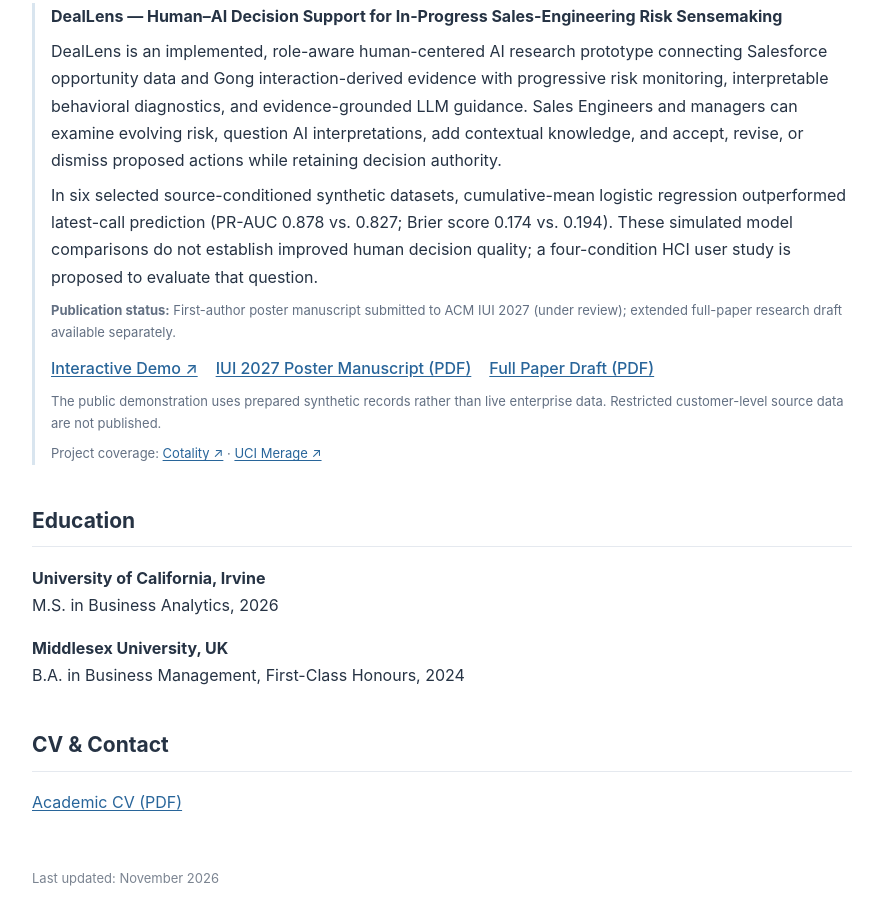
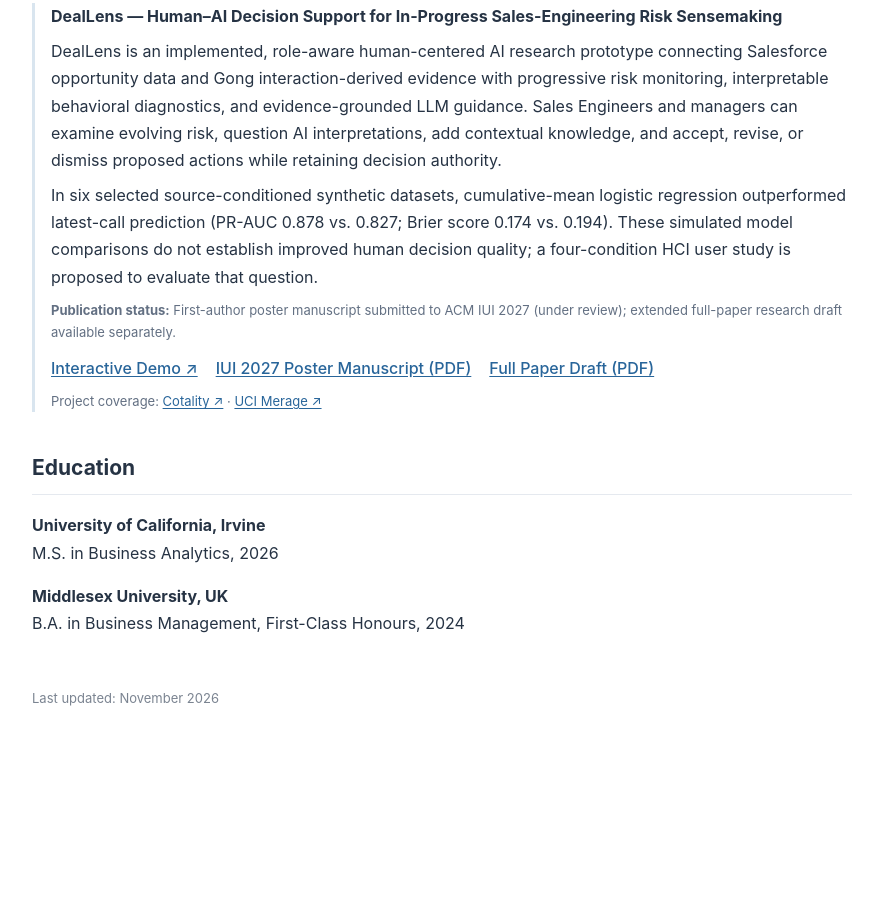
Before and after one commit to ShannonLi818/ShannonLi818.github.io, a plain HTML site: page index.html in a window 1280 px wide. Shown: the part 1363-2284 px from the top of the page, without its empty margins (198-1074 px from the left). After the commit the page ends 2120 px from the top, so only its background shows below. Drawn offline with Linux system fonts and the light colour scheme.

Commit message:
Update index.html

```diff
--- a/index.html
+++ b/index.html
@@ -136,10 +136,6 @@
         <a href="files/Xiangning_Li_DealLens_Full_Paper_Draft.pdf" target="_blank" rel="noopener noreferrer">Full Paper Draft (PDF)</a>
       </div>
       <p class="status">
-        The public demonstration uses prepared synthetic records rather than live
-        enterprise data. Restricted customer-level source data are not published.
-      </p>
-      <p class="status">
         Project coverage:
         <a href="https://linkedin.com/posts/cotality_businessanalytics-activity-7519498197845811200-afYi" target="_blank" rel="noopener noreferrer">Cotality ↗</a>
         ·
@@ -150,9 +146,6 @@
     <h2>Education</h2>
     <p><strong>University of California, Irvine</strong><br>M.S. in Business Analytics, 2026</p>
     <p><strong>Middlesex University, UK</strong><br>B.A. in Business Management, First-Class Honours, 2024</p>
-
-    <h2>CV &amp; Contact</h2>
-    <p><a href="files/Xiangning_Li_Academic_CV.pdf" target="_blank" rel="noopener noreferrer">Academic CV (PDF)</a></p>
   </main>
 
   <footer>Last updated: November 2026</footer>
```
